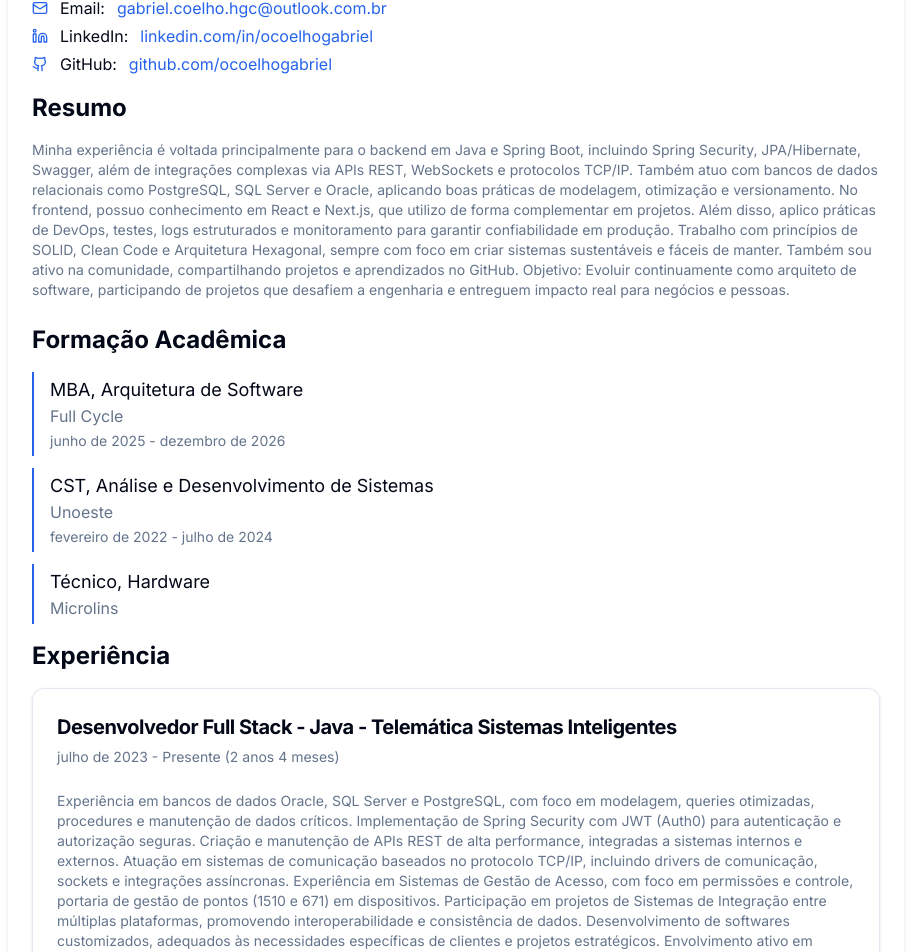
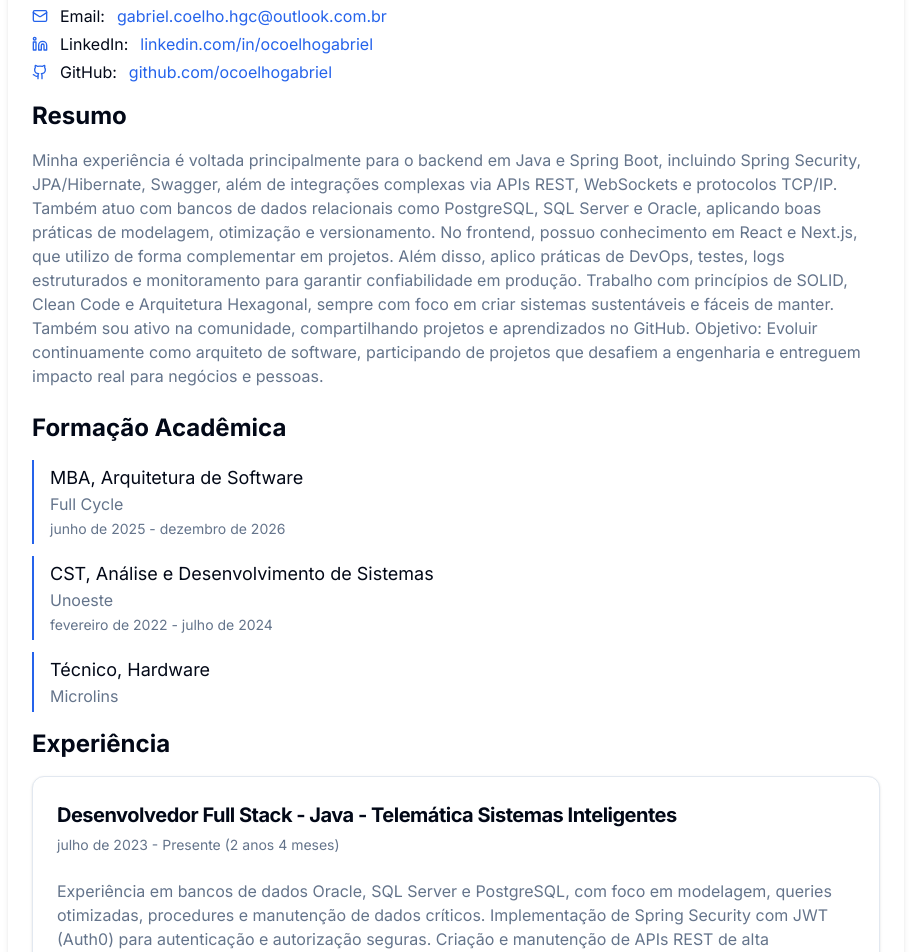
Before and after one commit to ocoelhogabriel/portifolio-vite, a React (Vite) app: page /resume in a window 1280 px wide. Shown: the part 261-1213 px from the top of the page, without its empty margins (184-1095 px from the left). Built offline with nearby package versions, Linux system fonts and the light colour scheme.

Commit message:
Ajuste de letras

```diff
--- a/src/pages/Resume.tsx
+++ b/src/pages/Resume.tsx
@@ -30,7 +30,7 @@ export default function Resume() {
             {cv.profissao}
           </h3>
           <div>
-            <h2 className="text-2xl font-semibold mb-2">Contato</h2>
+            <h2 className="text-2xl font-semibold mb-4">Contato</h2>
             <ul className="space-y-1 text-sm md:text-base">
               <li className="flex items-center gap-3">
                 <Phone className="w-4 h-4 text-primary" />
@@ -75,7 +75,7 @@ export default function Resume() {
           </div>
           <div>
             <h2 className="text-2xl font-semibold mb-4">Resumo</h2>
-            <p className="text-sm md:text-sm text-muted-foreground mb-6">
+            <p className="text-base md:text-base text-muted-foreground mb-6">
               {cv.resumo}
             </p>
           </div>
@@ -111,7 +111,7 @@ export default function Resume() {
                     </span>
                   </CardHeader>
                   <CardContent>
-                    <p className="text-muted-foreground text-sm">
+                    <p className="text-muted-foreground text-base">
                       {exp.descricao}
                     </p>
                   </CardContent>
```
